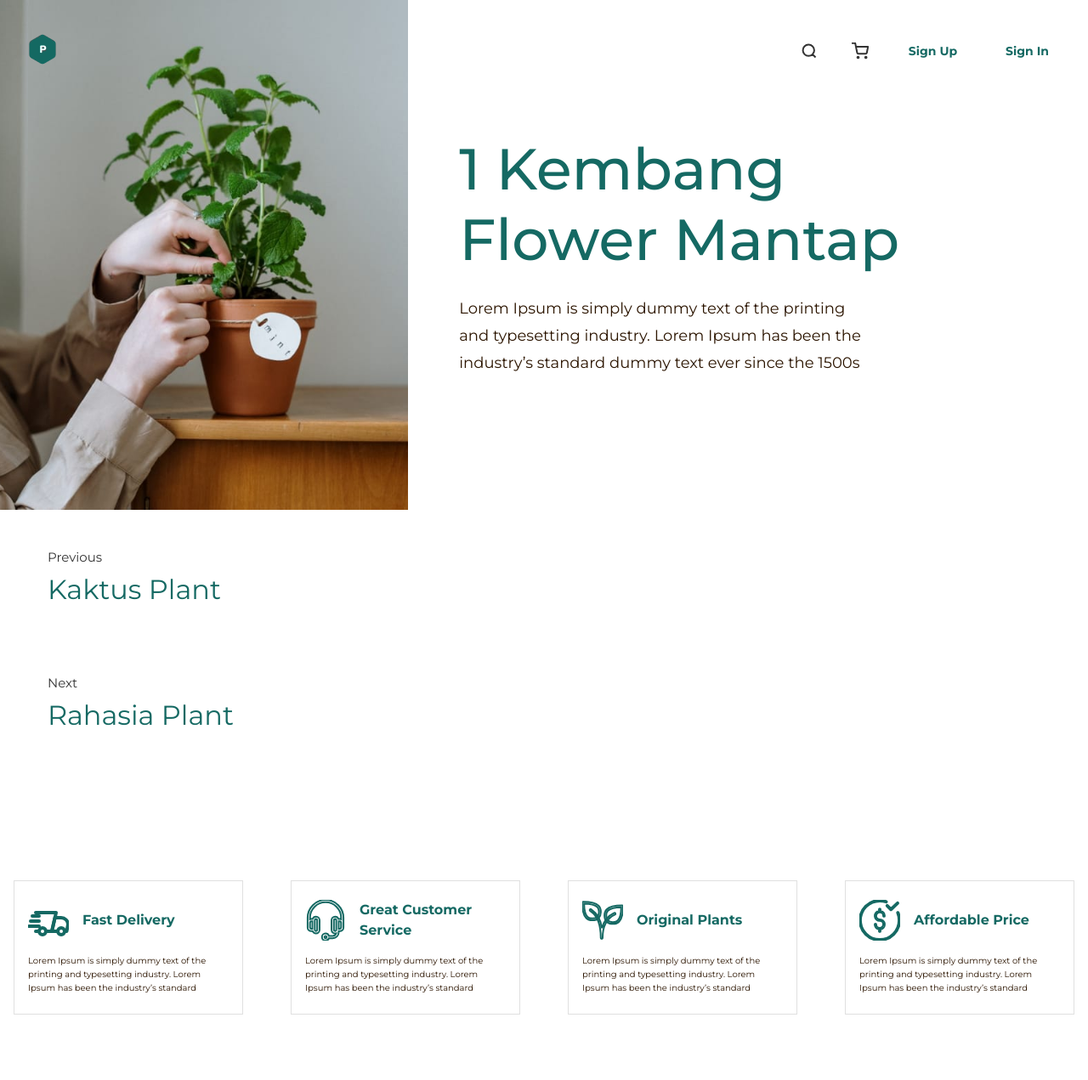
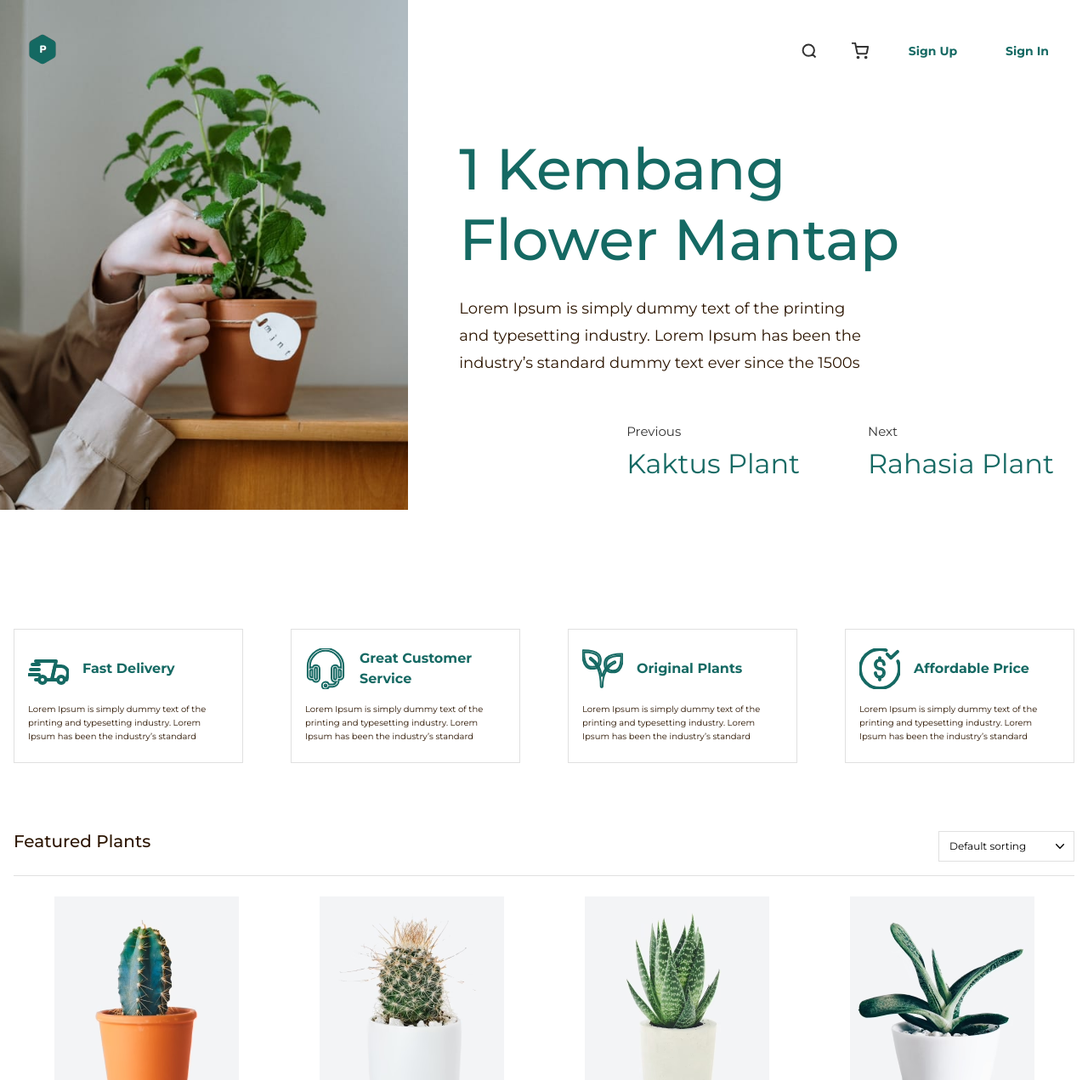
Before and after one commit to Nikita-Kalinkin/Nikita-Kalinkin.github.io, a PHP site: page / in a window 1280 px wide. Shown: the top 1271 px of the page at 85% size. Run offline with PHP 8.4, Linux system fonts and the light colour scheme.

Commit message:
Update main.css

```diff
--- a/Plants/css/main.css
+++ b/Plants/css/main.css
@@ -90,7 +90,7 @@
   pointer-events: none
 }
 
-.main-slider {
+.slider-nav {
   display: flex;
   justify-content: center;
   position: absolute;
```
